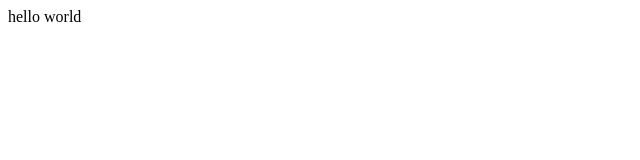
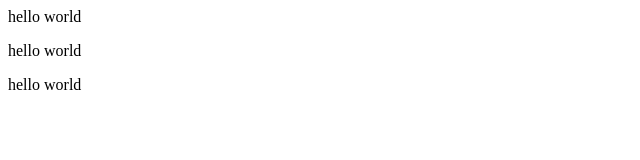
Before and after one commit to talha151/ppp, a plain HTML site: page index.html in a window 1280 px wide. Shown: the whole page, without its empty margins (0-640 px from the left). Drawn offline with Linux system fonts and the light colour scheme.

Commit message:
new staff

```diff
--- a/index.html
+++ b/index.html
@@ -1 +1,5 @@
 <P>hello world</P>
+
+<P>hello world</P>
+
+<P>hello world</P>
```
Also changed, not shown: 1 other file.
